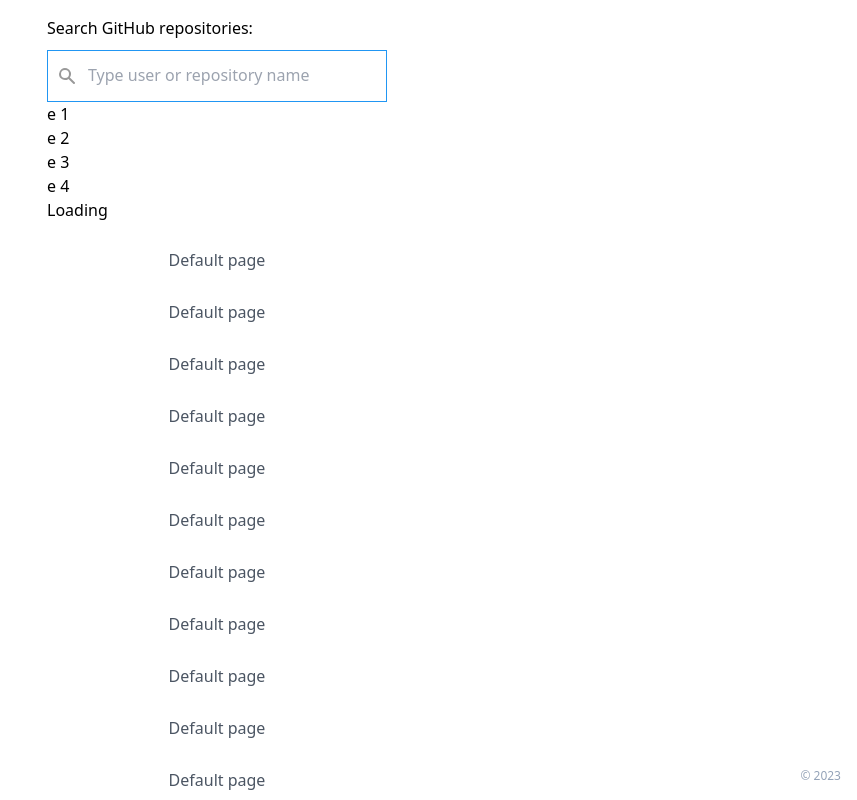
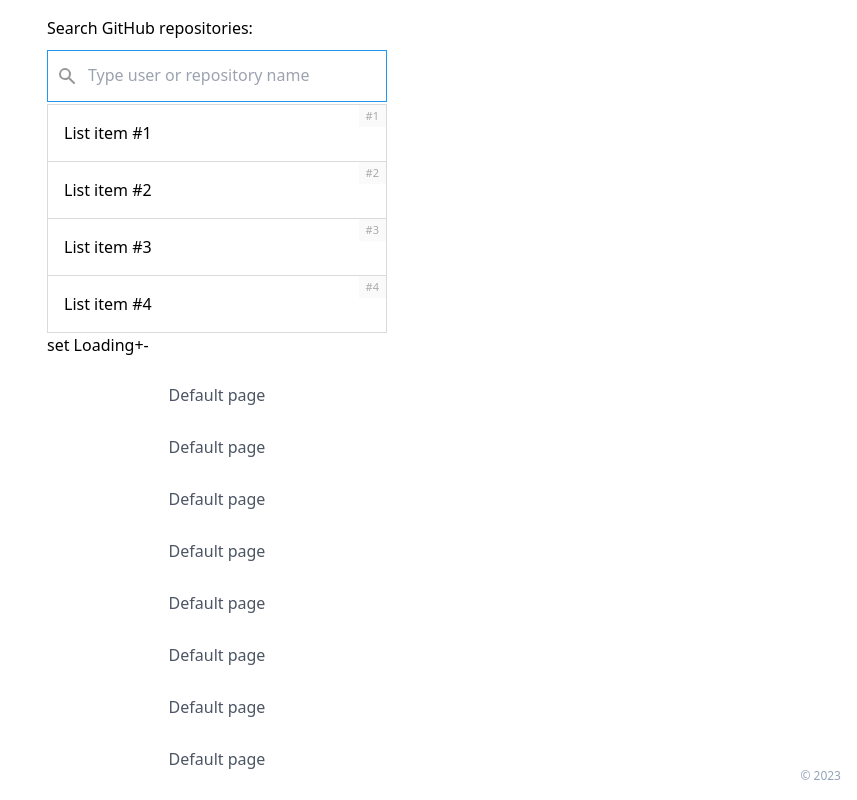
Before and after one commit to blazsak/github_autocomplete, a React (Vite) app: page / in a window 1280 px wide. Shown: the top 800 px of the page, without its empty margins (423-1280 px from the left). Built offline with nearby package versions, Linux system fonts and the light colour scheme; the HTML template or start-up script is replaced by a standard one.

Commit message:
feat: add autocomplete list item base structure

```diff
--- a/src/components/GithubAutocomplete/GithubAutocomplete.tsx
+++ b/src/components/GithubAutocomplete/GithubAutocomplete.tsx
@@ -11,11 +11,13 @@ export default function GithubAutocomplete({
     placeholder?: string;
 }): JSX.Element {
     const [isLoading, setIsLoading] = useState<boolean>(false);
+    const [number, setNumber] = useState<number>(4);
 
     function onClick(): void {
         setIsLoading(true);
         setTimeout(() => {
             setIsLoading(false);
+            setNumber(number + 1);
         }, 2000);
     }
 
@@ -37,9 +39,23 @@ export default function GithubAutocomplete({
                 placeholder={placeholder}
                 onChange={handleInputChange}
             />
-            <GithubAutocompleteList />
+            <GithubAutocompleteList number={number} />
             <button onClick={onClick} disabled={isLoading}>
-                Loading
+                set Loading
+            </button>
+            <button
+                onClick={() => {
+                    setNumber(number + 1);
+                }}
+            >
+                +
+            </button>
+            <button
+                onClick={() => {
+                    setNumber(number - 1);
+                }}
+            >
+                -
             </button>
         </GithubAutocompleteStyle>
     );
--- a/src/components/GithubAutocomplete/List/GithubAutocompleteList.tsx
+++ b/src/components/GithubAutocomplete/List/GithubAutocompleteList.tsx
@@ -1,12 +1,52 @@
 import React from 'react';
+import GithubAutocompleteListItem from './GithubAutocompleteListItem';
+import styled from 'styled-components';
 
-export default function GithubAutocompleteList(): JSX.Element {
+export default function GithubAutocompleteList({
+    number = 2,
+}: {
+    number: number;
+}): JSX.Element {
     return (
-        <ul>
-            <li>e 1</li>
-            <li>e 2</li>
-            <li>e 3</li>
-            <li>e 4</li>
-        </ul>
+        <List>
+            {[...Array(number).keys()].map((i: number) => (
+                <GithubAutocompleteListItem key={i} number={i + 1} />
+            ))}
+        </List>
     );
 }
+
+const List = styled.ul`
+    display: block;
+    background: #fff;
+    margin-top: 2px;
+    border: 1px solid #dadada;
+    max-height: 380px;
+    overflow: hidden;
+    overflow-y: scroll;
+
+    scrollbar-width: thin;
+
+    ::-webkit-scrollbar {
+        width: 5px;
+    }
+
+    /* Track */
+    ::-webkit-scrollbar-track {
+        background: #dadada;
+    }
+
+    /* Handle */
+    ::-webkit-scrollbar-thumb {
+        background: #999;
+    }
+
+    /* Handle on hover */
+    ::-webkit-scrollbar-thumb:hover {
+        background: #484848;
+    }
+
+    &:focus {
+        background: #dadada;
+    }
+`;
--- /dev/null
+++ b/src/components/GithubAutocomplete/List/GithubAutocompleteListItem.tsx
@@ -0,0 +1,35 @@
+import React from 'react';
+import styled from 'styled-components';
+
+export default function GithubAutocompleteListItem({
+    number = 0,
+}: {
+    number: number;
+}): JSX.Element {
+    return (
+        <ListItem>
+            <span>#{number}</span>
+            List item #{number}
+        </ListItem>
+    );
+}
+
+const ListItem = styled.li`
+    display: block;
+    padding: 1rem;
+    position: relative;
+
+    > span {
+        position: absolute;
+        top: 0;
+        right: 0;
+        background: #fafafa;
+        color: #aaa;
+        font-size: 11px;
+        padding: 3px 7px;
+    }
+
+    + li {
+        border-top: 1px solid #dadada;
+    }
+`;
```
